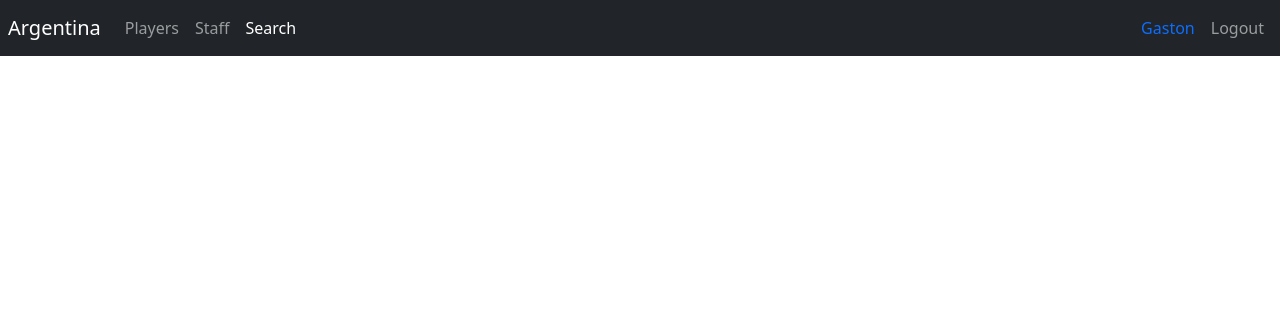
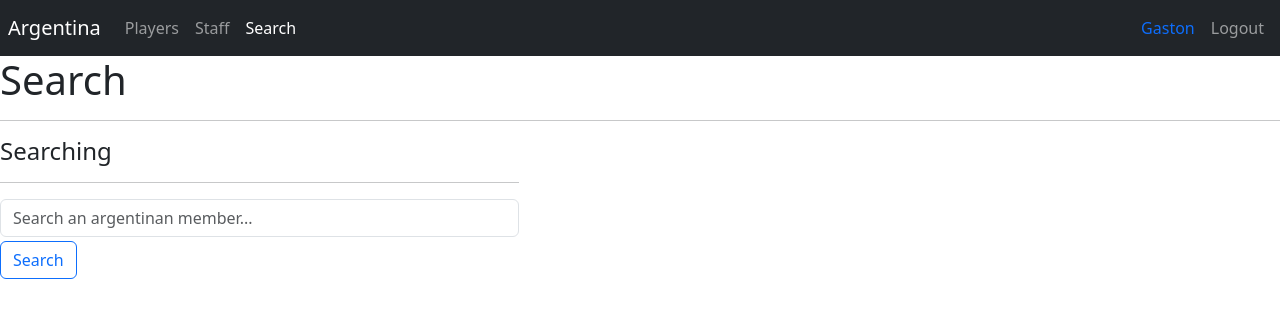
Before and after one commit to GBalatti9/argentina-wold-cup, a React (Vite) app: page /search in a window 1280 px wide. Shown: the top 318 px of the page. Built offline with nearby package versions, Linux system fonts and the light colour scheme.

Commit message:
useForm custom hook from my github reposiory 'customHooks'

```diff
--- /dev/null
+++ b/src/hooks/useForm.js
@@ -0,0 +1,27 @@
+import { useState } from "react"
+
+
+export const useForm = ( initialForm = {} ) => {
+
+    const [ formState, setformState] = useState( initialForm );
+
+    const handleInputChange = ({ target }) => {
+        const { name, value } = target;
+
+        setformState({
+            ...formState,
+            [ name ]: value,
+        });
+    }
+
+    const handleResetForm = () => {
+        setformState( initialForm );
+    }
+
+    return {
+        ...formState,
+        formState,
+        handleInputChange,
+        handleResetForm,
+    }
+}
--- /dev/null
+++ b/src/staff/pages/SearchPage.jsx
@@ -0,0 +1,42 @@
+import { useForm } from "../../hooks/useForm"
+
+
+export const SearchPage = () => {
+
+    const { searchText, handleInputChange } = useForm({
+        searchText: '',
+    })
+
+    const handleSumit = ( e ) => {
+        e.preventDefault();
+        console.log({searchText});
+    }
+
+    return (
+        <>
+            <h1>Search</h1>
+            <hr />
+
+            <div className="row">
+                <div className="col-5">
+                    <h4>Searching</h4>
+                    <hr />
+                    <form onSubmit={ handleSumit }>
+                        <input
+                        type="text"
+                        placeholder="Search an argentinan member..."
+                        className="form-control"
+                        name="searchText"
+                        autoComplete="off"
+                        value ={ searchText }
+                        onChange={ handleInputChange }
+                        />
+                        <button type="submit" className="btn btn-outline-primary mt-1">
+                            Search
+                        </button>
+                    </form>
+                </div>
+            </div>
+        </>
+    )
+}
--- a/src/staff/pages/index.js
+++ b/src/staff/pages/index.js
@@ -1,3 +1,4 @@
 export * from './PlayersPage';
 export * from './StaffPage';
 export * from './TeamMemberPage';
+export * from './SearchPage';
--- a/src/staff/routes/PlayersAndStaffRoutes.jsx
+++ b/src/staff/routes/PlayersAndStaffRoutes.jsx
@@ -1,6 +1,7 @@
-import { Navigate, Route, Routes } from "react-router-dom"
-import { PlayersPage, StaffPage, TeamMemberPage } from "../pages"
-import { Navbar } from "../../ui"
+import { Navigate, Route, Routes } from "react-router-dom";
+
+import { PlayersPage, SearchPage, StaffPage, TeamMemberPage } from "../pages";
+import { Navbar } from "../../ui";
 
 
 export const PlayersAndStaffRoutes = () => {
@@ -12,6 +13,8 @@ export const PlayersAndStaffRoutes = () => {
                 <Route path="players" element={ <PlayersPage /> } />
                 <Route path="staff" element={ <StaffPage /> } />
 
+                <Route path="search" element={ <SearchPage/> } />
+
                 <Route path="/:roleMember/:id" element={ <TeamMemberPage /> } />
 
                 <Route path="/" element={ <Navigate to='/players' /> } />
```
